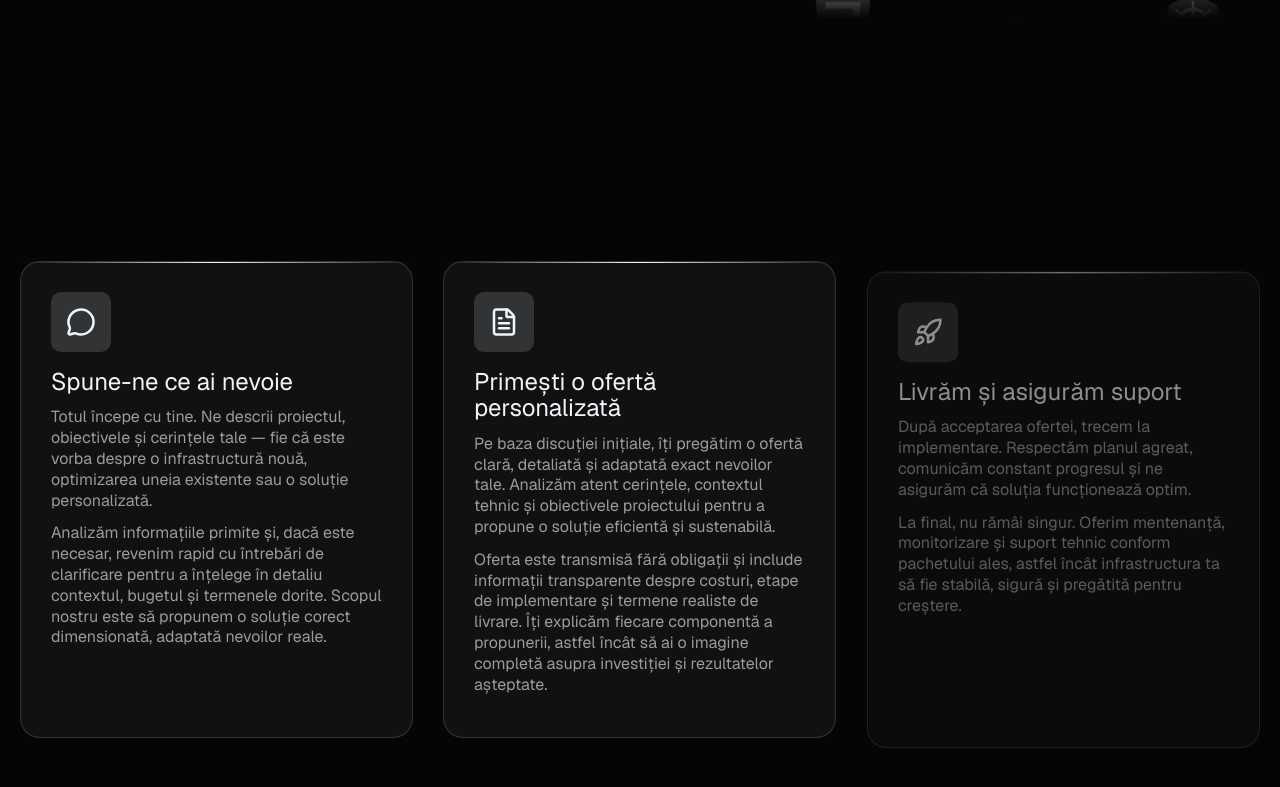
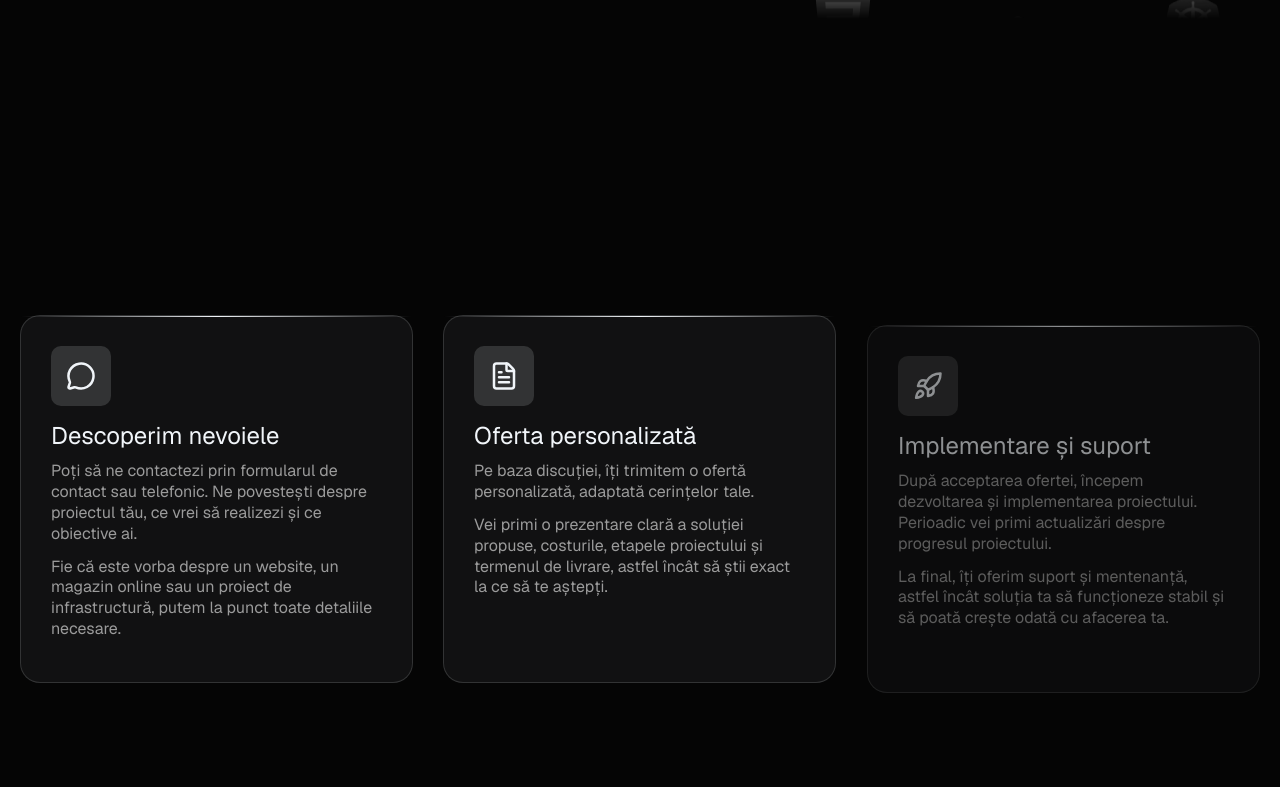
Before and after one commit to paul963/developero-v2, a React (Vite) app: page / in a window 1280 px wide. Shown: the part 6486-7273 px from the top of the page. Built offline with nearby package versions, Linux system fonts and the light colour scheme.

Commit message:
Modify HowWeWork

```diff
--- a/src/components/sections/Contact/Contact.css
+++ b/src/components/sections/Contact/Contact.css
@@ -4,7 +4,7 @@
 }
 
 .contact .description {
-  padding-bottom: 60px;
+  padding-bottom: 30px;
 }
 
 .form-wrapper {
@@ -61,10 +61,6 @@
     max-width: 100%;
   }
 
-  .contact .description {
-    padding-bottom: 30px;
-  }
-
   .form-wrapper {
     padding: 20px;
   }
--- a/src/components/sections/Contact/Contact.jsx
+++ b/src/components/sections/Contact/Contact.jsx
@@ -46,9 +46,9 @@ const Contact = () => {
     <section className="contact section-py" id="contact">
       <div className="container">
         <div className="supra-title">Contact</div>
-        <h2 className="text-center">Hai să discutăm</h2>
+        <h2 className="text-center">Formular de contact</h2>
         <p className="text-center description">
-          Ai întrebări despre serviciile noastre sau vrei o ofertă? Trimite-ne un mesaj și îți răspundem în cel mai scurt timp.
+          Ai întrebări despre serviciile noastre sau vrei o ofertă? Trimite-ne un mesaj și revenim  cu un răspuns.
         </p>
         <div className="form-wrapper bg-dark">
           <form className="form" onSubmit={handleSubmit}>
@@ -109,7 +109,7 @@ const Contact = () => {
               onChange={handleChange}
             ></textarea>
             <button type="submit" className="btn-full" disabled={!isFormValid}>
-              Cererea oferta
+              Cerere oferta
             </button>
           </form>
         </div>
--- a/src/components/sections/HowWeWork/HowWeWork.jsx
+++ b/src/components/sections/HowWeWork/HowWeWork.jsx
@@ -142,31 +142,20 @@ const HowWeWork = () => {
           </div>
         </div>
       </section>
+
       <section className="how-we-work section-py" ref={sectionRef}>
         <div className="container">
           <div className="grid grid-3">
             <div className="grid-item work-item bg-dark">
               <svg width="1em" height="1em" className="w-10 h-10" data-icon="lucide:message-circle">
                 <symbol id="ai:lucide:message-circle" viewBox="0 0 24 24">
-                  <path
-                    fill="none"
-                    stroke="currentColor"
-                    strokeLinecap="round"
-                    strokeLinejoin="round"
-                    strokeWidth="2"
-                    d="M2.992 16.342a2 2 0 0 1 .094 1.167l-1.065 3.29a1 1 0 0 0 1.236 1.168l3.413-.998a2 2 0 0 1 1.099.092a10 10 0 1 0-4.777-4.719"
-                  ></path>
+                  <path fill="none" stroke="currentColor" strokeLinecap="round" strokeLinejoin="round" strokeWidth="2" d="M2.992 16.342a2 2 0 0 1 .094 1.167l-1.065 3.29a1 1 0 0 0 1.236 1.168l3.413-.998a2 2 0 0 1 1.099.092a10 10 0 1 0-4.777-4.719" ></path>
                 </symbol>
                 <use href="#ai:lucide:message-circle"></use>
               </svg>
-              <h3>Spune-ne ce ai nevoie</h3>
-              <p>
-                Totul începe cu tine. Ne descrii proiectul, obiectivele și cerințele tale — fie că este vorba despre o infrastructură nouă, optimizarea uneia existente sau o soluție personalizată.
-              </p>
-              <p>
-                Analizăm informațiile primite și, dacă este necesar, revenim rapid cu întrebări de clarificare pentru a înțelege în detaliu contextul, bugetul și termenele dorite. Scopul nostru este
-                să propunem o soluție corect dimensionată, adaptată nevoilor reale.
-              </p>
+              <h3>Descoperim nevoiele</h3>
+              <p>Poți să ne contactezi prin formularul de contact sau telefonic. Ne povestești despre proiectul tău, ce vrei să realizezi și ce obiective ai.</p>
+              <p>Fie că este vorba despre un website, un magazin online sau un proiect de infrastructură, putem la punct toate detaliile necesare.</p>
             </div>
             <div className="grid-item work-item bg-dark">
               <svg width="1em" height="1em" className="w-10 h-10" data-icon="lucide:file-text">
@@ -178,15 +167,9 @@ const HowWeWork = () => {
                 </symbol>
                 <use href="#ai:lucide:file-text"></use>
               </svg>
-              <h3>Primești o ofertă personalizată</h3>
-              <p>
-                Pe baza discuției inițiale, îți pregătim o ofertă clară, detaliată și adaptată exact nevoilor tale. Analizăm atent cerințele, contextul tehnic și obiectivele proiectului pentru a
-                propune o soluție eficientă și sustenabilă.
-              </p>
-              <p>
-                Oferta este transmisă fără obligații și include informații transparente despre costuri, etape de implementare și termene realiste de livrare. Îți explicăm fiecare componentă a
-                propunerii, astfel încât să ai o imagine completă asupra investiției și rezultatelor așteptate.
-              </p>
+              <h3>Oferta personalizată</h3>
+              <p>Pe baza discuției, îți trimitem o ofertă personalizată, adaptată cerințelor tale.</p>
+              <p>Vei primi o prezentare clară a soluției propuse, costurile, etapele proiectului și termenul de livrare, astfel încât să știi exact la ce să te aștepți.</p>
             </div>
             <div className="grid-item work-item bg-dark">
               <svg width="1em" height="1em" className="w-10 h-10" data-icon="lucide:rocket">
@@ -198,11 +181,9 @@ const HowWeWork = () => {
                 </symbol>
                 <use href="#ai:lucide:rocket"></use>
               </svg>
-              <h3>Livrăm și asigurăm suport</h3>
-              <p>După acceptarea ofertei, trecem la implementare. Respectăm planul agreat, comunicăm constant progresul și ne asigurăm că soluția funcționează optim.</p>
-              <p>
-                La final, nu rămâi singur. Oferim mentenanță, monitorizare și suport tehnic conform pachetului ales, astfel încât infrastructura ta să fie stabilă, sigură și pregătită pentru creștere.
-              </p>
+              <h3>Implementare și suport</h3>
+              <p>După acceptarea ofertei, începem dezvoltarea și implementarea proiectului. Perioadic vei primi actualizări despre progresul proiectului.</p>
+              <p>La final, îți oferim suport și mentenanță, astfel încât soluția ta să funcționeze stabil și să poată crește odată cu afacerea ta.</p>
             </div>
           </div>
         </div>
```
